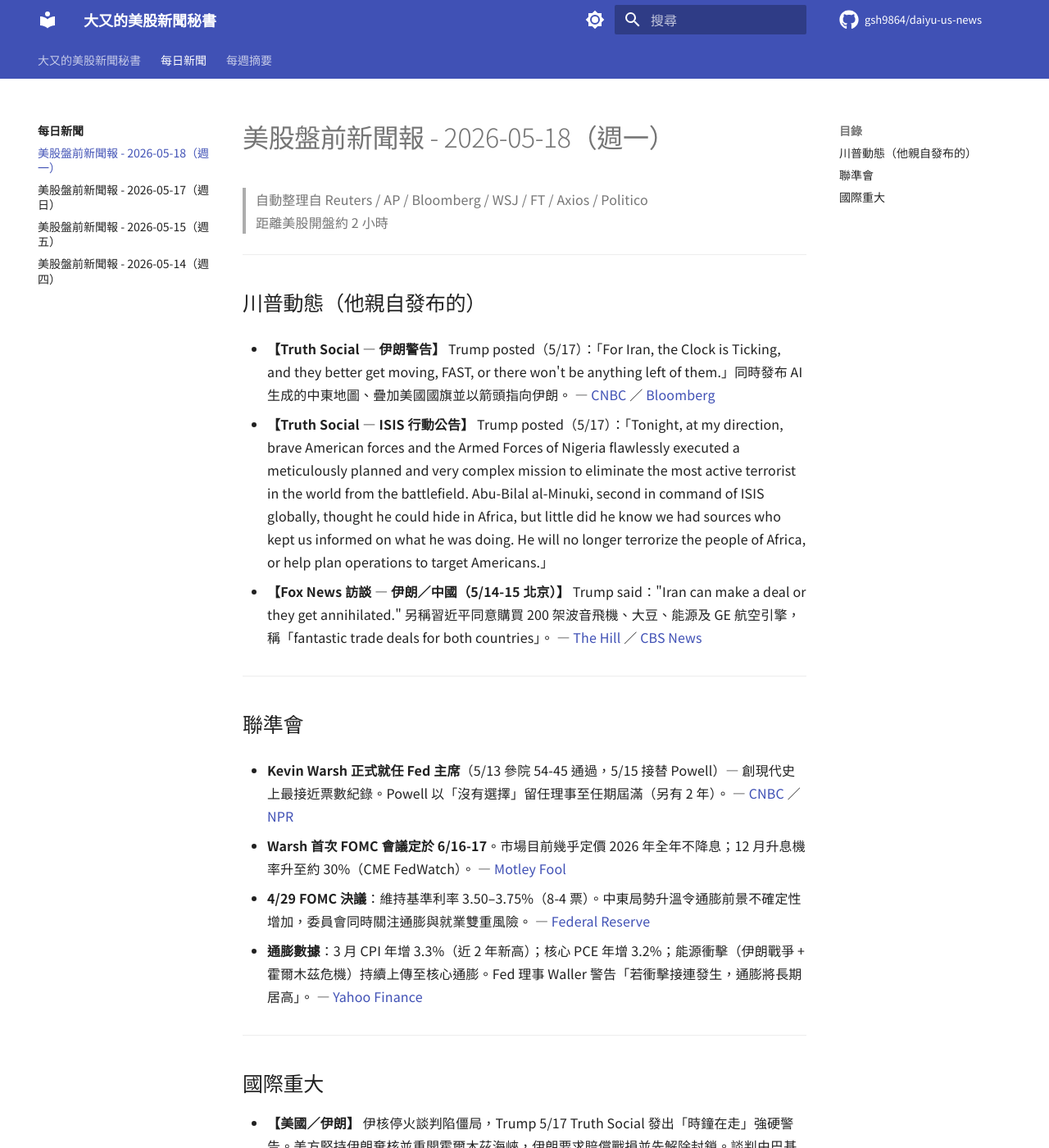
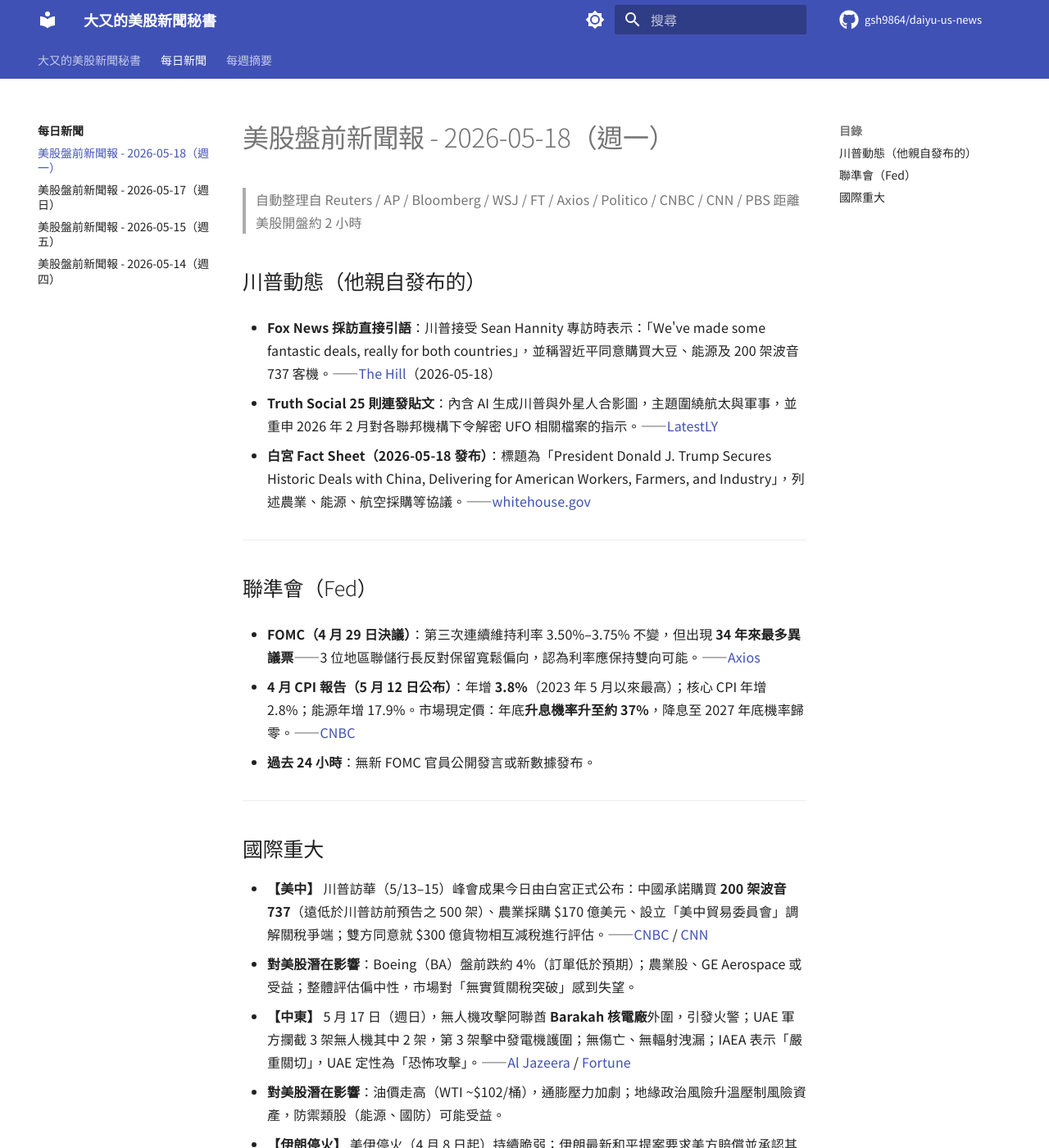
Before and after one commit to gsh9864/daiyu-us-news, an MkDocs documentation site: the page built from docs/daily/2026-05-18.md, in a window 1280 px wide and 1400 px high. Shown: the whole window at 82% size. Built offline with MkDocs 1.6.1 and Material for MkDocs 9.7.7, drawn with Linux system fonts in a browser that asks for light colours; comment, search, counter and statistics services are not loaded; some of the changed text lies outside the part shown.

Commit message:
Update daily news 2026-05-18

```diff
--- a/docs/daily/2026-05-18.md
+++ b/docs/daily/2026-05-18.md
@@ -1,63 +1,47 @@
 # 美股盤前新聞報 - 2026-05-18（週一）
 
-> 自動整理自 Reuters / AP / Bloomberg / WSJ / FT / Axios / Politico
+> 自動整理自 Reuters / AP / Bloomberg / WSJ / FT / Axios / Politico / CNBC / CNN / PBS
 > 距離美股開盤約 2 小時
+
+## 川普動態（他親自發布的）
+
+- **Fox News 採訪直接引語**：川普接受 Sean Hannity 專訪時表示：「We've made some fantastic deals, really for both countries」，並稱習近平同意購買大豆、能源及 200 架波音 737 客機。——[The Hill](https://thehill.com/homenews/administration/5877589-donald-trump-xi-jinping-trade-agreement/)（2026-05-18）
+
+- **Truth Social 25 則連發貼文**：內含 AI 生成川普與外星人合影圖，主題圍繞航太與軍事，並重申 2026 年 2 月對各聯邦機構下令解密 UFO 相關檔案的指示。——[LatestLY](https://www.latestly.com/us/donald-trump-shares-ai-generated-alien-photo-on-truth-social-amid-broad-online-posting-spree-7434691.html)
+
+- **白宮 Fact Sheet（2026-05-18 發布）**：標題為「President Donald J. Trump Secures Historic Deals with China, Delivering for American Workers, Farmers, and Industry」，列述農業、能源、航空採購等協議。——[whitehouse.gov](https://www.whitehouse.gov/fact-sheets/2026/05/fact-sheet-president-donald-j-trump-secures-historic-deals-with-china-delivering-for-american-workers-farmers-and-industry/)
 
 ---
 
-## 川普動態（他親自發布的）
+## 聯準會（Fed）
 
-- **【Truth Social — 伊朗警告】** Trump posted（5/17）：「For Iran, the Clock is Ticking, and they better get moving, FAST, or there won't be anything left of them.」同時發布 AI 生成的中東地圖、疊加美國國旗並以箭頭指向伊朗。
-  — [CNBC](https://www.cnbc.com/amp/2026/05/17/trump-warns-iran-wont-be-anything-left.html) ／ [Bloomberg](https://www.bloomberg.com/news/articles/2026-05-17/us-and-iran-far-from-hormuz-deal-as-drone-hits-uae-power-plant)
+- **FOMC（4 月 29 日決議）**：第三次連續維持利率 3.50%–3.75% 不變，但出現 **34 年來最多異議票**——3 位地區聯儲行長反對保留寬鬆偏向，認為利率應保持雙向可能。——[Axios](https://www.axios.com/2026/04/29/fed-powell-interest-rates)
 
-- **【Truth Social — ISIS 行動公告】** Trump posted（5/17）：「Tonight, at my direction, brave American forces and the Armed Forces of Nigeria flawlessly executed a meticulously planned and very complex mission to eliminate the most active terrorist in the world from the battlefield. Abu-Bilal al-Minuki, second in command of ISIS globally, thought he could hide in Africa, but little did he know we had sources who kept us informed on what he was doing. He will no longer terrorize the people of Africa, or help plan operations to target Americans.」
+- **4 月 CPI 報告（5 月 12 日公布）**：年增 **3.8%**（2023 年 5 月以來最高）；核心 CPI 年增 2.8%；能源年增 17.9%。市場現定價：年底**升息機率升至約 37%**，降息至 2027 年底機率歸零。——[CNBC](https://www.cnbc.com/2026/05/12/markets-raise-chances-for-a-fed-rate-hike-following-hot-inflation-report.html)
 
-- **【Fox News 訪談 — 伊朗／中國（5/14-15 北京）】** Trump said："Iran can make a deal or they get annihilated." 另稱習近平同意購買 200 架波音飛機、大豆、能源及 GE 航空引擎，稱「fantastic trade deals for both countries」。
-  — [The Hill](https://thehill.com/homenews/administration/5877589-donald-trump-xi-jinping-trade-agreement/) ／ [CBS News](https://www.cbsnews.com/news/trump-wraps-up-visit-with-xi-in-china/)
-
----
-
-## 聯準會
-
-- **Kevin Warsh 正式就任 Fed 主席**（5/13 參院 54-45 通過，5/15 接替 Powell）— 創現代史上最接近票數紀錄。Powell 以「沒有選擇」留任理事至任期屆滿（另有 2 年）。
-  — [CNBC](https://www.cnbc.com/2026/05/13/kevin-warsh-wins-senate-confirmation-as-the-next-federal-reserve-chair.html) ／ [NPR](https://www.npr.org/2026/05/13/nx-s1-5816235/kevin-warsh-federal-reserve-chair-jerome-powell)
-
-- **Warsh 首次 FOMC 會議定於 6/16-17**。市場目前幾乎定價 2026 年全年不降息；12 月升息機率升至約 30%（CME FedWatch）。
-  — [Motley Fool](https://www.fool.com/investing/2026/05/14/kevin-warsh-is-the-new-fed-chair-and-rates-may-not/)
-
-- **4/29 FOMC 決議**：維持基準利率 3.50–3.75%（8-4 票）。中東局勢升溫令通膨前景不確定性增加，委員會同時關注通膨與就業雙重風險。
-  — [Federal Reserve](https://www.federalreserve.gov/newsevents/pressreleases/monetary20260429a.htm)
-
-- **通膨數據**：3 月 CPI 年增 3.3%（近 2 年新高）；核心 PCE 年增 3.2%；能源衝擊（伊朗戰爭 + 霍爾木茲危機）持續上傳至核心通膨。Fed 理事 Waller 警告「若衝擊接連發生，通膨將長期居高」。
-  — [Yahoo Finance](https://finance.yahoo.com/economy/article/hot-cpi-report-likely-to-put-fed-on-guard-for-longer-lasting-inflation-meanwhile-rate-hike-odds-are-rising-141806600.html)
+- **過去 24 小時**：無新 FOMC 官員公開發言或新數據發布。
 
 ---
 
 ## 國際重大
 
-- **【美國／伊朗】** 伊核停火談判陷僵局，Trump 5/17 Truth Social 發出「時鐘在走」強硬警告。美方堅持伊朗棄核並重開霍爾木茲海峽，伊朗要求賠償戰損並先解除封鎖。談判由巴基斯坦居中斡旋。
-  - 對美股潛在影響：若談判破裂重啟軍事行動，能源股受惠但整體市場風險情緒將重挫。
-  — [CBS News Live](https://www.cbsnews.com/live-updates/iran-war-trump-strait-of-hormuz-trust-americans-control/) ／ [Bloomberg](https://www.bloomberg.com/news/articles/2026-05-17/us-and-iran-far-from-hormuz-deal-as-drone-hits-uae-power-plant)
+- **【美中】** 川普訪華（5/13–15）峰會成果今日由白宮正式公布：中國承諾購買 **200 架波音 737**（遠低於川普訪前預告之 500 架）、農業採購 $170 億美元、設立「美中貿易委員會」調解關稅爭端；雙方同意就 $300 億貨物相互減稅進行評估。——[CNBC](https://www.cnbc.com/2026/05/18/us-china-announce-deals-after-trump-xi-summit.html) / [CNN](https://us.cnn.com/2026/05/18/china/xi-trump-trade-agreements-china-visit-intl-hnk)
+  - **對美股潛在影響**：Boeing（BA）盤前跌約 4%（訂單低於預期）；農業股、GE Aerospace 或受益；整體評估偏中性，市場對「無實質關稅突破」感到失望。
 
-- **【美國／伊朗】霍爾木茲海峽封鎖持續** — 全球每日約 2,000 萬桶原油過境受阻（佔海上貿易 20%）。每月過境船隻從 3,000 艘驟降至 5%，油價維持 $100+ 美元，美國均價 $4.48/加侖。
-  - 對美股潛在影響：航運、航空成本飆升，拖累消費與企業利潤；能源股短期正面。
-  — [PBS News](https://www.pbs.org/newshour/world/iran-wars-fragile-ceasefire-tested-in-u-s-attempt-to-open-the-strait-of-hormuz)
+- **【中東】** 5 月 17 日（週日），無人機攻擊阿聯酋 **Barakah 核電廠**外圍，引發火警；UAE 軍方攔截 3 架無人機其中 2 架，第 3 架擊中發電機護圍；無傷亡、無輻射洩漏；IAEA 表示「嚴重關切」，UAE 定性為「恐怖攻擊」。——[Al Jazeera](https://www.aljazeera.com/news/2026/5/17/drone-strike-sparks-fire-at-uaes-barakah-nuclear-power-plant) / [Fortune](https://fortune.com/2026/05/17/drone-strike-fire-uae-barakah-nuclear-power-plant-iran-war-ceasefire/)
+  - **對美股潛在影響**：油價走高（WTI ~$102/桶），通膨壓力加劇；地緣政治風險升溫壓制風險資產，防禦類股（能源、國防）可能受益。
 
-- **【美國／中國】川習峰會（5/14-15 北京）後效應** — 雙方對協議內容敘述出現重大分歧：川普宣稱達成 Boeing 200 架飛機、大豆、能源「宏大交易」；中方商務部聲明僅稱「正在就採購細節洽談」。分析師普遍視峰會為「穩定關係」而非突破。
-  - 對美股潛在影響：Boeing（BA）及農業類股短期情緒偏正，但協議不確定性壓制中長期多頭動能。
-  — [CNBC](https://www.cnbc.com/2026/05/15/trump-xi-summit-the-3-big-takeaways-from-historic-meeting-in-beijing.html) ／ [Al Jazeera](https://www.aljazeera.com/news/2026/5/15/trump-xi-summit-china-us-disagree-on-what-they-agreed-on)
+- **【伊朗停火】** 美伊停火（4 月 8 日起）持續脆弱；伊朗最新和平提案要求美方賠償並承認其對霍爾木茲主權，遭川普拒絕；停火仍在延期維持中。——[PBS News](https://www.pbs.org/newshour/show/trump-extends-iran-ceasefire-as-talks-to-end-war-stall) / [CNN](https://www.cnn.com/2026/05/11/world/live-news/iran-war-proposal-trump)
+  - **對美股潛在影響**：霍爾木茲海峽持續緊張推升能源成本，通膨預期走高；若停火崩潰將衝擊全球供應鏈，整體市場承壓。
 
-- **【中東／全球】ISIS 二把手 Abu-Bilal al-Minuki 在奈及利亞被消滅** — 美軍聯合奈及利亞武裝部隊執行，Trump 5/17 Truth Social 親自宣布。
-  - 對美股潛在影響：短期地緣政治緊張小幅緩解，國防承包商股 sentiment 中性偏正。
+- **【能源/美債】** WTI 原油盤前 +0.96% 至約 $102/桶；美 10 年期公債殖利率 4.08%，2 年期 4.60%，殖利率倒掛持續。——[Schwab Market Update](https://www.schwab.com/learn/story/stock-market-update-open)
+  - **對美股潛在影響**：高殖利率壓制科技/成長股本益比；能源股受油價上漲支撐。
 
-- **【歐洲】歐盟憂遭美中 G2 邊緣化** — 歐洲官員擔心川習峰會可能達成排除歐盟的貿易架構，並批評北京同期加強對歐洲關鍵物資依賴限制的壓力。
-  - 對美股潛在影響：若美中貿易框架排歐，跨大西洋供應鏈重組壓力上升，工業與科技股受波及。
-  — [Euronews](https://www.euronews.com/my-europe/2026/05/07/can-europe-stand-up-to-china-on-trade) ／ [CNBC](https://www.cnbc.com/2026/05/11/trump-xi-summit-beijing-global-leaders-iran-war-taiwan-strait-of-hormuz-.html)
+- **【歐洲/國防】** 德國 2026 年國防預算達 **1,172 億歐元**（實質增 18%），法國 685 億歐元；北約推動 2032 年達 GDP 3.5% 目標；歐洲國防類 ETF（STOXX Aerospace & Defense）2025 年漲幅逾 65%。——[Intereconomics](https://www.intereconomics.eu/contents/year/2026/number/2/article/can-europe-deliver-natos-five-percent.html)
+  - **對美股潛在影響**：RTX、LMT、NOC 等美國國防承包商持續受惠歐洲防衛支出外溢。
 
-- **【美國／中東】無人機攻擊阿聯酋電廠** — 據 Bloomberg 5/17 報導，一架無人機擊中阿聯酋電力設施，凸顯霍爾木茲停火脆弱性蔓延至波灣區域穩定。
-  - 對美股潛在影響：若衝突溢出阿聯酋，油價恐進一步飆升，加劇通膨壓力與市場避險情緒。
-  — [Bloomberg](https://www.bloomberg.com/news/articles/2026-05-17/us-and-iran-far-from-hormuz-deal-as-drone-hits-uae-power-plant)
+- **【美股盤前概況】** S&P 500 期貨 -0.6%，Russell 2000 -0.6%；UAE 無人機事件為主要壓制因素；Nvidia（NVDA）本週財報為本週最大催化劑。——[Benzinga](https://www.benzinga.com/markets/equities/26/05/52627563/stock-market-today-dow-jones-sp-500-futures-drop-following-drone-strike-on-uae-nuclear-plant-regeneron-pharma-nextnrg-servicenow-in-focus)
+  - **對美股潛在影響**：短線偏保守；AI/半導體板塊等待 Nvidia 財報指引方向。
 
 ---
-
-*本頁由 Claude routine 自動生成於 2026-05-18 00:45 (UTC)*
+*本頁由 Claude routine 自動生成於 2026-05-18 11:39 (UTC)*
```
